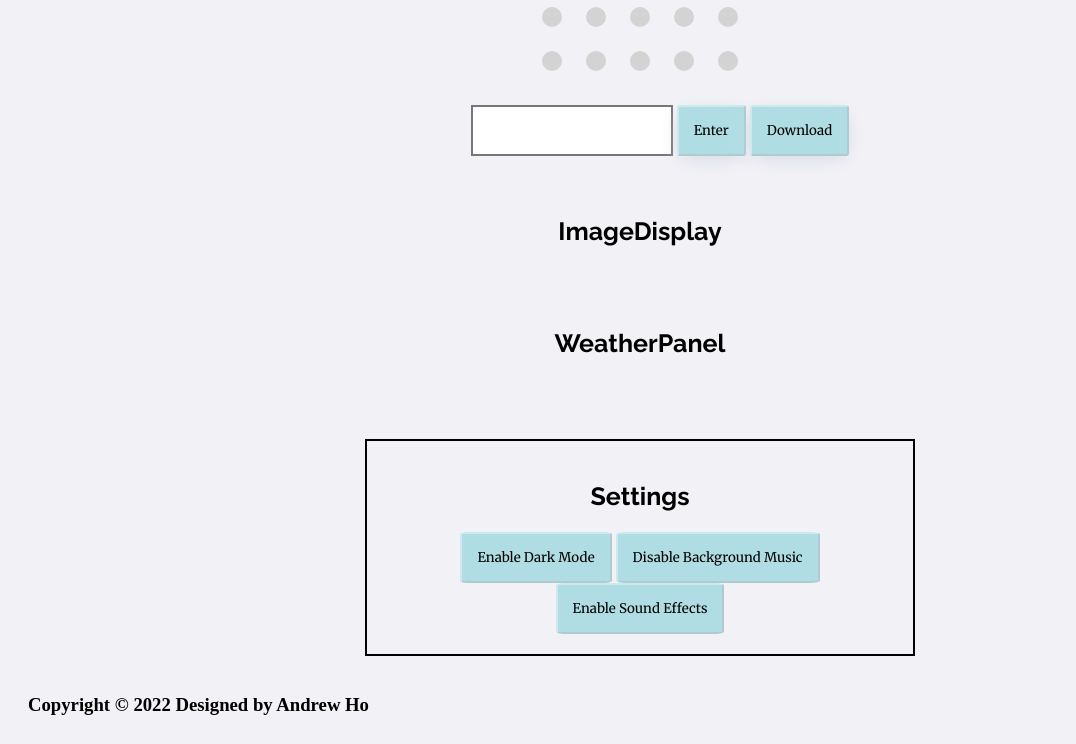
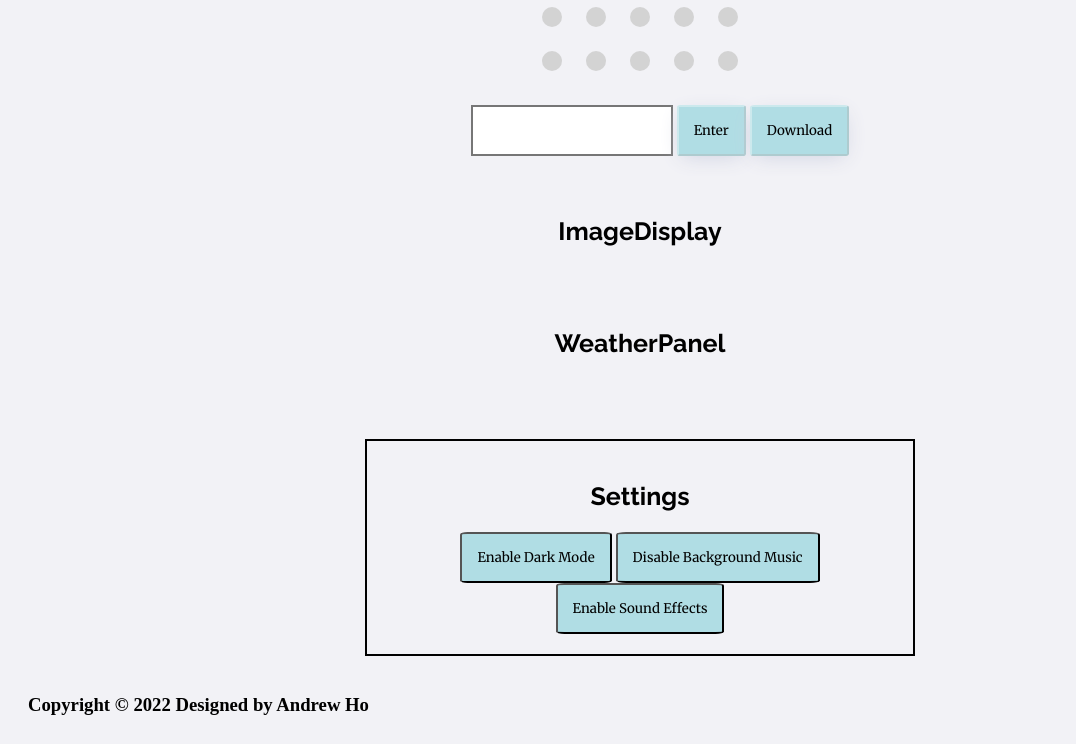
Before and after one commit to Perry12th/Y-Pictures, a plain HTML site: page Y-Pictures.html in a window 1280 px wide. Shown: the part 958-1702 px from the top of the page, without its empty margins (0-1076 px from the left). Drawn offline with Linux system fonts and the light colour scheme.

Commit message:
CSS Overhaul and Completed Image Slider

```diff
--- a/Y-Pictures.css
+++ b/Y-Pictures.css
@@ -114,7 +114,6 @@ p {
 #settingsBox button {
   font-family: 'Merriweather', 'sans-serif';
   padding: 15px;
-  border-color: #ffffff5b;
   border-radius: 5%;
   background-color: #b0dde4;
 }
--- a/Y-Pictures.js
+++ b/Y-Pictures.js
@@ -69,12 +69,14 @@ function ToggleDarkMode()
 
 function ToggleBackgroundMusic()
 {
+    // Use these to change button's text
     // musicMode.textContent = "Enable Background Music";
     // musicMode.textContent = "Disable Background Music";
 }
 
 function ToggleSoundEffects()
 {
+    // Use these to change button's text
     // soundMode.textContent = "Disable Sound Effects";
     // soundMode.textContent = "Disable Sound Effects";
 }
```
Also changed, not shown: Y-Pictures.html (+1 -0 lines).
